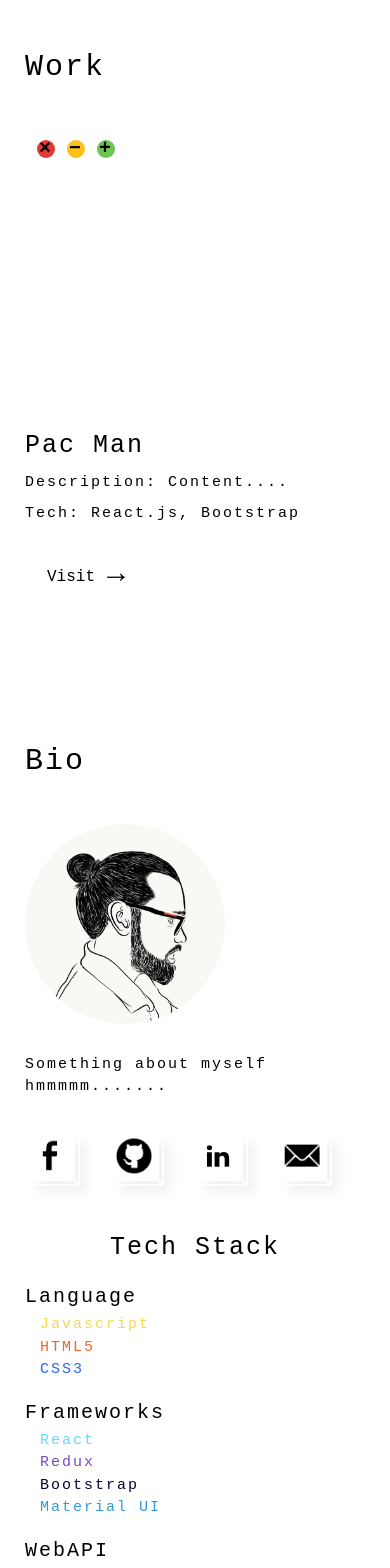
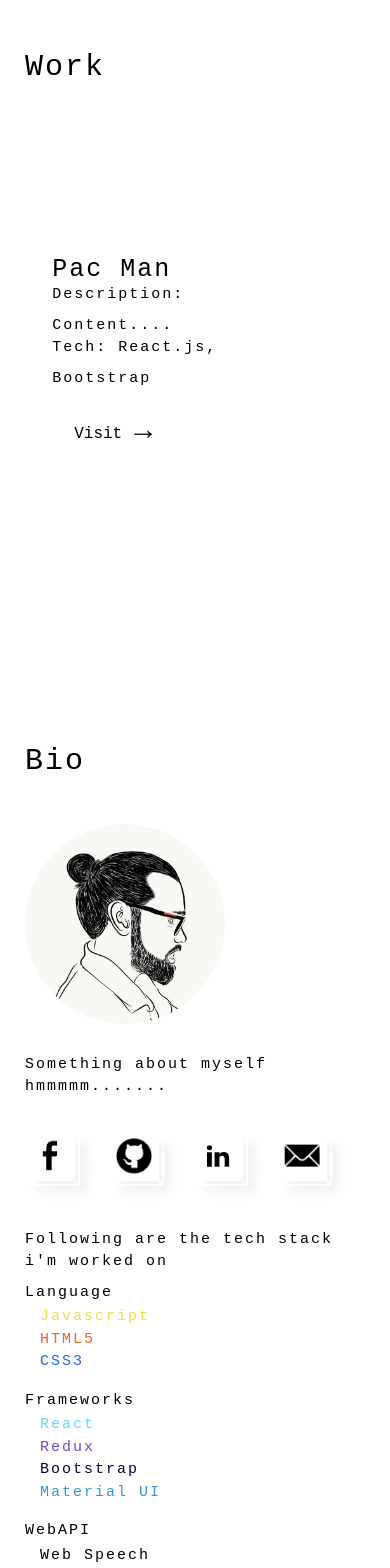
Before and after one commit to mayank12-3/portfolio, a React (Create React App) app: page / in a window 390 px wide. Shown: the part 1880-3448 px from the top of the page. Built offline with nearby package versions, Linux system fonts and the light colour scheme.

Commit message:
added projects slider

```diff
--- a/src/components/commonComponents/sectionHeading/index.scss
+++ b/src/components/commonComponents/sectionHeading/index.scss
@@ -1,5 +1,5 @@
 .section-heading {
-  font-size: 50px;
+  font-size: 40px;
   line-height: 1.2;
 }
 
@@ -11,7 +11,7 @@
 
 @media (max-width: 700px) and (min-width: 501px) {
   .section-heading {
-    font-size: 40px !important;
+    font-size: 35px !important;
   }
 }
 
--- a/src/components/content/aboutme.js
+++ b/src/components/content/aboutme.js
@@ -31,7 +31,7 @@ const AboutMeComponent = () => {
         </SectionContent>
       </div>
       <div className='tech-stack-wrapper'>
-        <div className='secondary-heading'>Tech Stack</div>
+        <div>Following are the tech stack i'm worked on</div>
         <div className='tech-stack-container'>
           <div>
             <div className='tech-heading-label'>Language</div>
--- a/src/components/content/index.scss
+++ b/src/components/content/index.scss
@@ -149,6 +149,31 @@
   #work-section-wrapper {
     .project-container {
       display: flex;
+      .project-slider {
+        div {
+          width: 80px;
+          height: 3.5px;
+          border: .5px solid white;
+          margin-bottom: 30px;
+          transition: .5s;
+          position: relative;
+          &::after {
+            content: '';
+            width: 10px;
+            height: 10px;
+            border: 1px solid white;
+            border-radius: 50%;
+            position: absolute;
+            top: -3.8px;
+            right: -9px;
+          }
+        }
+        .active, .active::after {
+          background: white;
+        }
+      }
+      .project-wrapper {
+        width: 100%;
         .project-preview {
           width: 40%;
           max-width: 400px;
@@ -158,6 +183,7 @@
           padding-left: 8%;
           .project-title {
             margin-bottom: 8px;
+            line-height: .5;
           }
           .project-content {
             .btn {
@@ -174,6 +200,7 @@
               &:hover {
                 ::after {
                   right: 10px;
+                }
               }
             }
           }
@@ -292,16 +319,12 @@
     .tech-stack-wrapper {
       // display: none;
       margin-top: 3rem;
-      .secondary-heading {
-        text-align: center;
-        margin-bottom: 1rem;
+      .tech-stack-container > div {
+        margin-right: 10rem;
       }
       .tech-stack-container {
+        margin-top: 8px;
         display: flex;
-        justify-content: space-around;
-        .tech-heading-label {
-          font-size: 20px;
-        }
         position: relative;
         ul {
           list-style: none;
--- a/src/components/content/projects.js
+++ b/src/components/content/projects.js
@@ -1,9 +1,8 @@
-import React from 'react'
+import React, { useState, useEffect } from 'react'
 import {
   Button,
   SectionHeading,
   SectionContent,
-  BrowserInterface
 } from '../commonComponents'
 import './index.scss'
 
@@ -16,13 +15,27 @@ const ProjectContent = (props) =>
   </div>
 
 const ProjectsComponent = () => {
+  const [activeIdx, setActiveIndex] = useState(0)
+  useEffect(() => {
+    setTimeout(() => {
+      setActiveIndex(1)
+      console.log('setting active idx')
+    }, 1000)
+  })
   return (
     <section id='work-section-wrapper'>
       <SectionHeading>Work</SectionHeading>
       <br /><br />
       <div className='project-container'>
+        <div className='project-slider'>
+          <div className='active'/>
+          <div />
+          <div />
+          <div />
+        </div>
+        <div className='project-wrapper'>
           <div className='project-preview'>
-          <BrowserInterface />
+            <div />
           </div>
           <div className='project-info'>
             <ProjectTitle>Pac Man</ProjectTitle>
@@ -39,7 +52,7 @@ const ProjectsComponent = () => {
                 <span>Visit</span>
               </Button>
             </ProjectContent>
-        </div>
+          </div></div>
       </div>
     </section>
   )
```
Lines whose indentation alone changed are shown as unchanged.
